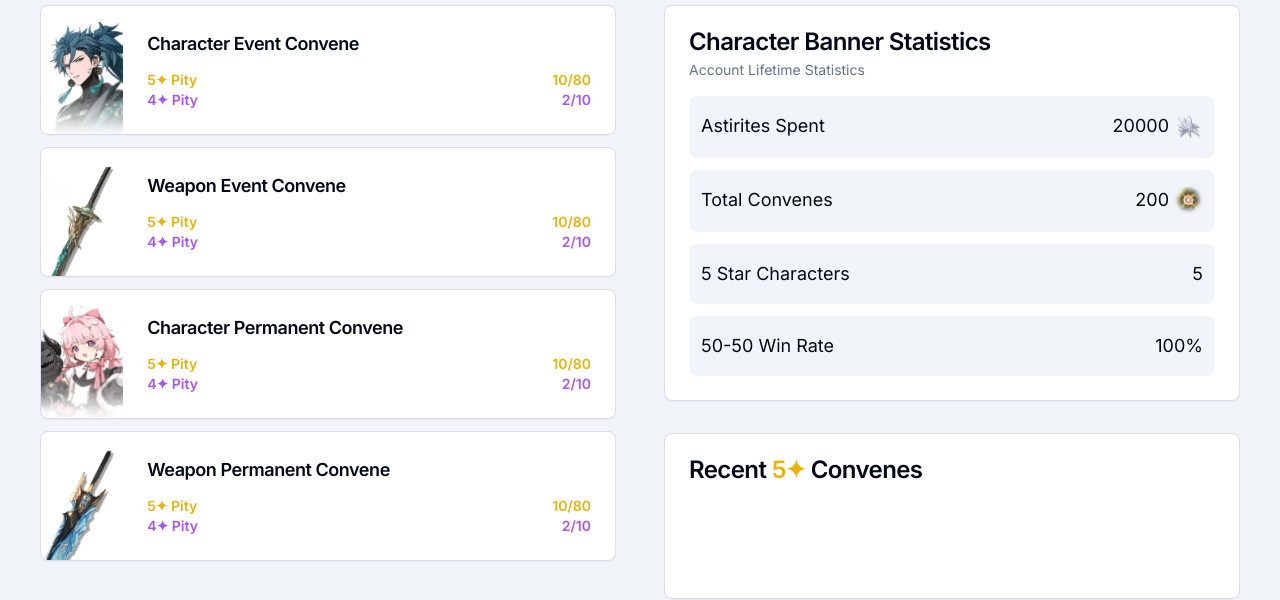
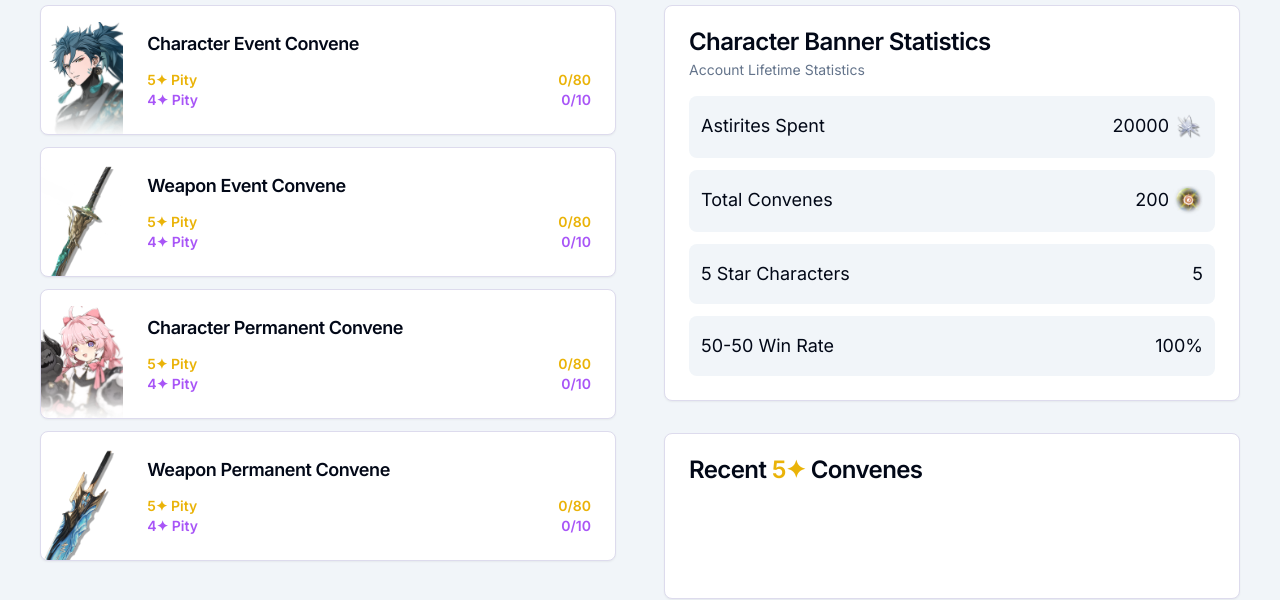
Before and after one commit to Luzefiru/wuwatracker, a Next.js app: page / in a window 1280 px wide. Shown: the part 159-759 px from the top of the page. Built offline with nearby package versions, Linux system fonts and the light colour scheme; what @shrutibalasa/tailwind-grid-auto-fit would draw is missing.

Commit message:
feat: integrate category stats display

```diff
--- a/src/components/convenes/convene-categories.tsx
+++ b/src/components/convenes/convene-categories.tsx
@@ -1,59 +1,39 @@
+'use client';
+
 import * as React from 'react';
-import {
-  Card,
-  CardContent,
-  CardDescription,
-  CardHeader,
-  CardTitle,
-} from '../ui/card';
 import ConveneCategoryCard from './convene-category-card';
 
 export function ConveneCategories() {
+  // TODO - create a JSON object to get these information
   return (
     <>
       <ConveneCategoryCard
         title="Character Event Convene"
         imgSrc="/banners/jiyan.png"
-        stats={{
-          fiveStarPity: 80,
-          fiveStarCurrent: 10,
-          fourStarPity: 10,
-          fourStarCurrent: 2,
-          totalPulls: 100,
-        }}
+        cardPoolType={1}
+        fiveStarPity={80}
+        fourStarPity={10}
       />
       <ConveneCategoryCard
         title="Weapon Event Convene"
         imgSrc="/banners/limited-weapon.png"
-        stats={{
-          fiveStarPity: 80,
-          fiveStarCurrent: 10,
-          fourStarPity: 10,
-          fourStarCurrent: 2,
-          totalPulls: 100,
-        }}
+        cardPoolType={2}
+        fiveStarPity={80}
+        fourStarPity={10}
       />
       <ConveneCategoryCard
         title="Character Permanent Convene"
         imgSrc="/banners/encore.png"
-        stats={{
-          fiveStarPity: 80,
-          fiveStarCurrent: 10,
-          fourStarPity: 10,
-          fourStarCurrent: 2,
-          totalPulls: 100,
-        }}
+        cardPoolType={3}
+        fiveStarPity={80}
+        fourStarPity={10}
       />
       <ConveneCategoryCard
         title="Weapon Permanent Convene"
         imgSrc="/banners/permanent-weapon.png"
-        stats={{
-          fiveStarPity: 80,
-          fiveStarCurrent: 10,
-          fourStarPity: 10,
-          fourStarCurrent: 2,
-          totalPulls: 100,
-        }}
+        cardPoolType={4}
+        fiveStarPity={80}
+        fourStarPity={10}
       />
     </>
   );
--- a/src/components/convenes/convene-category-card.tsx
+++ b/src/components/convenes/convene-category-card.tsx
@@ -1,14 +1,41 @@
+'use client';
+
 import { Card, CardContent, CardHeader, CardTitle } from '../ui/card';
 import { BannerPityDisplayStats } from '@/types/BannerPity';
+import { useConveneHistory } from '@/hooks/useConveneHistory';
 import Image from 'next/image';
+import { useState, useEffect } from 'react';
 
 interface Props {
   title: string;
   imgSrc: string;
-  stats: BannerPityDisplayStats;
+  cardPoolType: number;
+  fiveStarPity: number;
+  fourStarPity: number;
 }
 
-export default function ConveneCategoryCard({ title, imgSrc, stats }: Props) {
+export default function ConveneCategoryCard({
+  title,
+  imgSrc,
+  cardPoolType,
+  fiveStarPity,
+  fourStarPity,
+}: Props) {
+  const { getCardPoolTypePity } = useConveneHistory();
+
+  const [stats, setStats] = useState<BannerPityDisplayStats | null>(null);
+
+  useEffect(() => {
+    const fetchPityStats = async () => {
+      const fetchedPityStats = await getCardPoolTypePity(cardPoolType, {
+        fiveStarPity,
+        fourStarPity,
+      });
+      setStats(fetchedPityStats);
+    };
+    fetchPityStats();
+  }, [getCardPoolTypePity, cardPoolType, fiveStarPity, fourStarPity]);
+
   return (
     <Card className="hover:bg-accent overflow-hidden">
       <div className="flex">
@@ -29,13 +56,15 @@ export default function ConveneCategoryCard({ title, imgSrc, stats }: Props) {
             <div className="flex justify-between text-yellow-500 font-semibold">
               <p>5✦ Pity</p>
               <p>
-                {stats.fiveStarCurrent}/{stats.fiveStarPity}
+                {stats ? stats.fiveStarCurrent : 0}/
+                {stats ? stats.fiveStarPity : 80}
               </p>
             </div>
             <div className="flex justify-between text-purple-500 font-semibold">
               <p>4✦ Pity</p>
               <p>
-                {stats.fourStarCurrent}/{stats.fourStarPity}
+                {stats ? stats.fourStarCurrent : 0}/
+                {stats ? stats.fourStarPity : 10}
               </p>
             </div>
           </CardContent>
--- a/src/hooks/useConveneHistory.ts
+++ b/src/hooks/useConveneHistory.ts
@@ -49,8 +49,10 @@ export function useConveneHistory() {
    */
   async function getCardPoolTypePity(
     cardPoolType: number,
-    fiveStarPity: number,
-    fourStarPity: number
+    {
+      fiveStarPity,
+      fourStarPity,
+    }: { fiveStarPity: number; fourStarPity: number }
   ): Promise<BannerPityDisplayStats | null> {
     const cardPoolHistory = await getHistoryByCardPoolType(cardPoolType);
 
```
